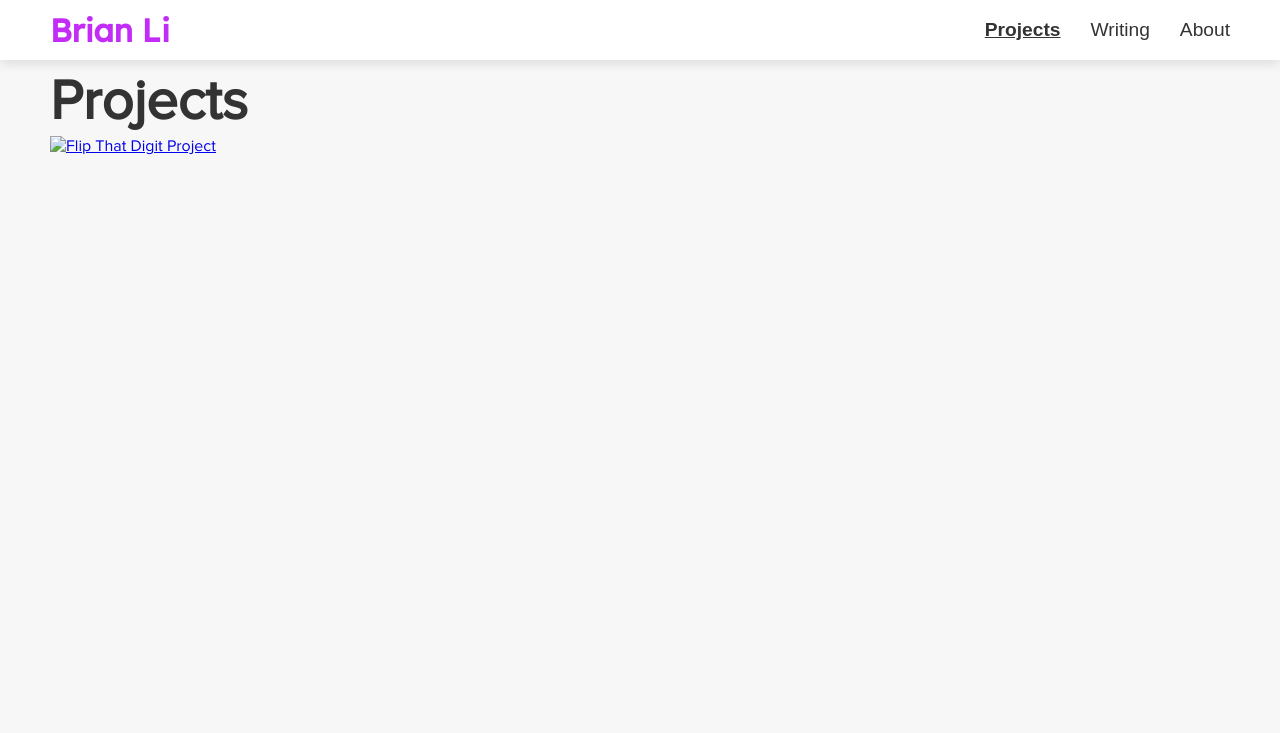
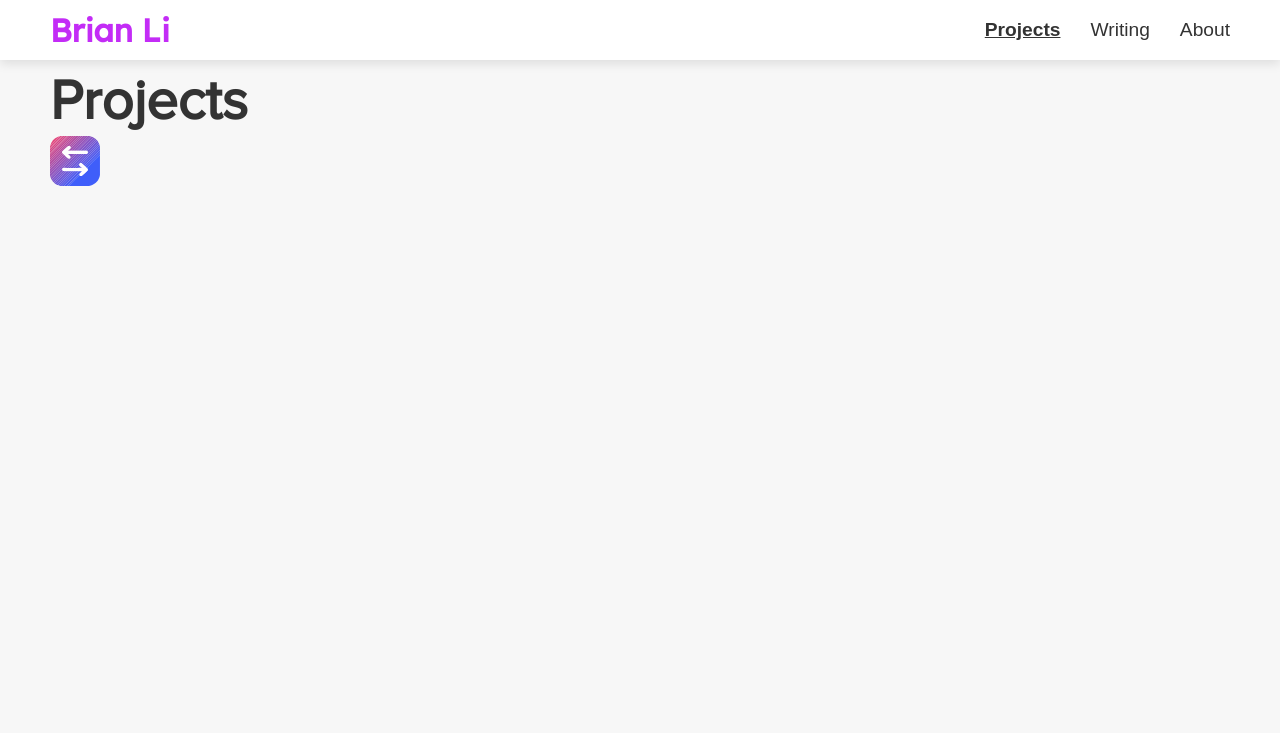
Before and after one commit to BrianLiDesign/brianlidesign.github.io, a plain HTML site: page pages/projects.html in a window 1280 px wide. Shown: the top 733 px of the page. Drawn offline with Linux system fonts and the light colour scheme; a web font is replaced by a local one.

Commit message:
Fixed svg icon (temporary)

```diff
--- a/pages/projects.html
+++ b/pages/projects.html
@@ -73,7 +73,7 @@
             src="../assets/images/icons/flip_that_digit.svg"
             alt="Flip That Digit Project"
             class="featured-image"
-            width="500"
+            width="50"
         /></a>
       </div>
     </main>
```
Also changed, not shown: assets/images/icons/flip_that_digit.svg (added).
